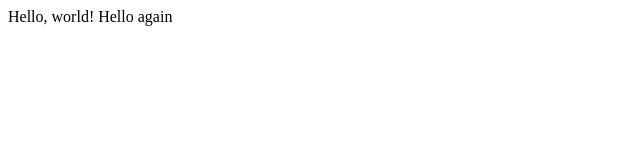
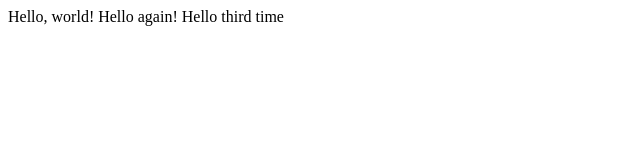
Before and after one commit to MaksymTurovskyi/lecture0, a plain HTML site: page index.html in a window 1280 px wide. Shown: the whole page, without its empty margins (0-640 px from the left). Drawn offline with Linux system fonts and the light colour scheme.

Commit message:
Hello at the third time

```diff
--- a/index.html
+++ b/index.html
@@ -5,5 +5,5 @@
 
 		</head>
 
-		<body> Hello, world! Hello again </body>
+		<body> Hello, world! Hello again! Hello third time </body>
 </html>
```
